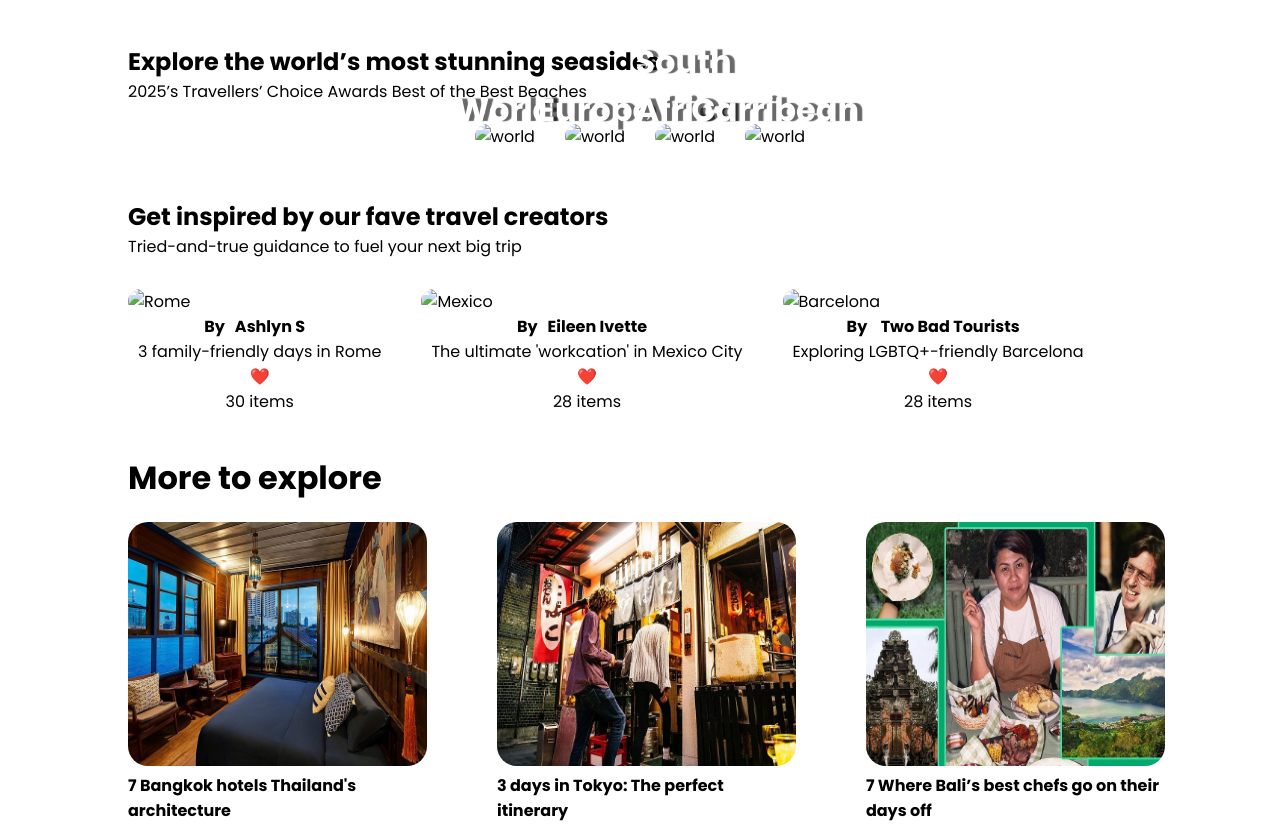
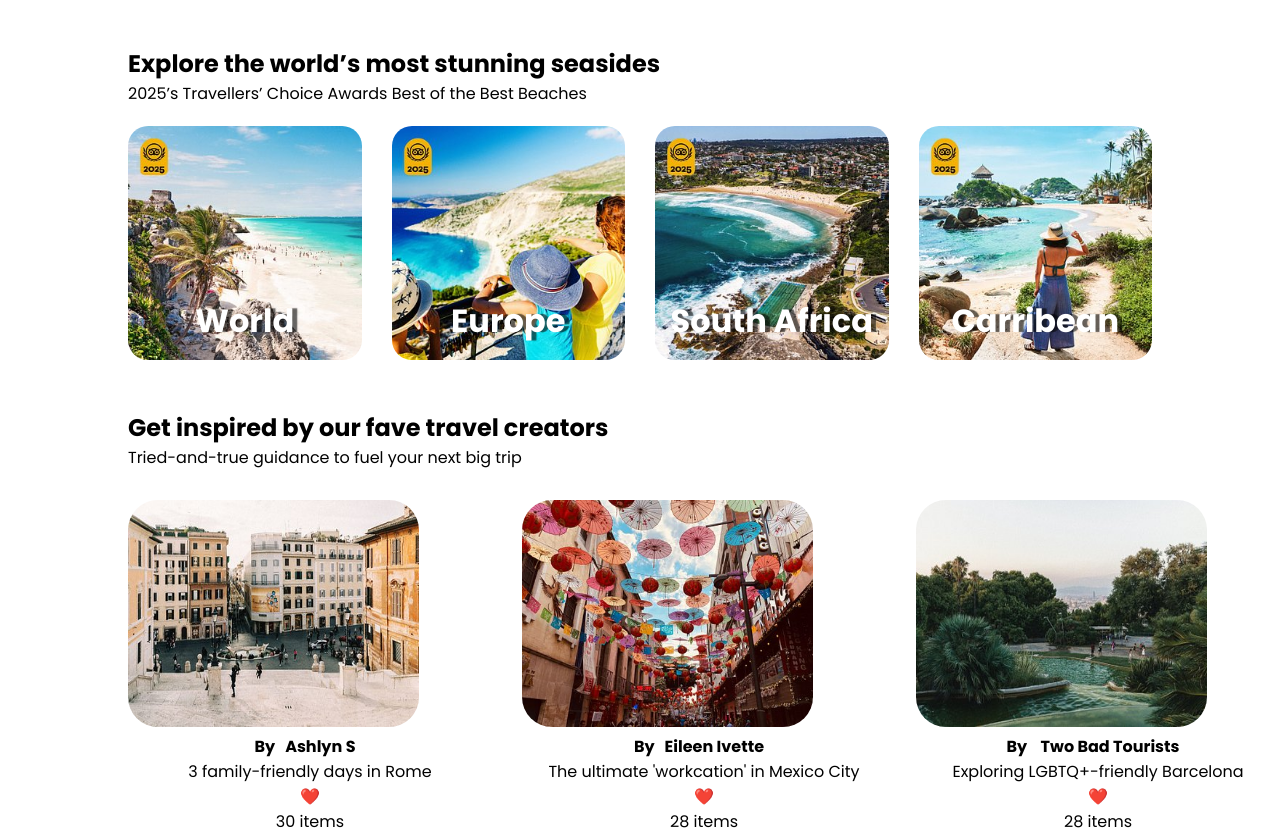
Before and after one commit to Kavz2k1/tripadviser-clone, a plain HTML site: page index.html in a window 1280 px wide. Shown: the part 800-1637 px from the top of the page. Drawn offline with Linux system fonts and the light colour scheme; the site is published under a folder, as on GitHub Pages, so addresses that start at the root find nothing.

Commit message:
Updated Index files

```diff
--- a/index.html
+++ b/index.html
@@ -18,7 +18,7 @@
     <div class ="navbar">
         <div class ="container-logo">
 
-               <img class ="logo" src="/images/tripadvisor (1).jpg" alt="logo">
+               <img class ="logo" src="./images/tripadvisor (1).jpg" alt="logo">
  <h1 class ="navbar__s1__title"><b>Tripadvisor</b></h1>
         </div>
     <div class = "nav__links">
@@ -80,12 +80,12 @@
     <p>2025’s Travellers’ Choice Awards Best of the Best Beaches</p>
     <div class ="explore__img">
         <div class ="image-cont">
-            <img src="/images/explore-world-img.jpg" alt = "world">
+            <img src="./images/explore-world-img.jpg" alt = "world">
             <h1>World</h1>
         </div>
 
         <div class = "image-cont">
-            <img src="/images/exp-Europe-img.jpg" alt = "world">
+            <img src="./images/exp-Europe-img.jpg" alt = "world">
         <h1>Europe</h1>
         </div>
 
@@ -96,12 +96,12 @@
         </div> -->
 
         <div class = "image-cont">
-            <img  src="/images/exp-safrica-img.jpg" alt = "world">
+            <img  src="./images/exp-safrica-img.jpg" alt = "world">
             <h1>South Africa</h1>
         </div>
 
         <div class = "image-cont">
-        <img  src="/images/exp-carr-img.jpg" alt = "world">
+        <img  src="./images/exp-carr-img.jpg" alt = "world">
         <h1>Carribean</h1>
         </div>
     </div>
@@ -114,7 +114,7 @@
 
 <div class = "fav__image">
 <div class = "fav__image-cont">
-    <img src = "/images/fav-rome-img.jpg" alt ="Rome">
+    <img src = "./images/fav-rome-img.jpg" alt ="Rome">
     <p><b>By<a href = "">Ashlyn S</a></b></p>
    <p><a href = "">3 family-friendly days in Rome</a></p>
     <p>❤️</p>
@@ -122,7 +122,7 @@
 </div>
 
 <div class = "fav__image-cont">
-    <img src = "/images/fav-mexico-img.jpg" alt ="Mexico">
+    <img src = "./images/fav-mexico-img.jpg" alt ="Mexico">
     <p><b>By<a href = "">Eileen Ivette</a></b></p>
    <p><a href = "">The ultimate 'workcation' in Mexico City</a></p>
     <p>❤️</p>
@@ -130,7 +130,7 @@
 </div>
 
 <div class = "fav__image-cont">
-    <img src = "/images/fav-barcelona-img.jpg" alt ="Barcelona">
+    <img src = "./images/fav-barcelona-img.jpg" alt ="Barcelona">
     <p><b>By<a href = ""> Two Bad Tourists</a></b></p>
     <p><a href = "">Exploring LGBTQ+-friendly Barcelona</a></p>
     <p>❤️</p>
```
